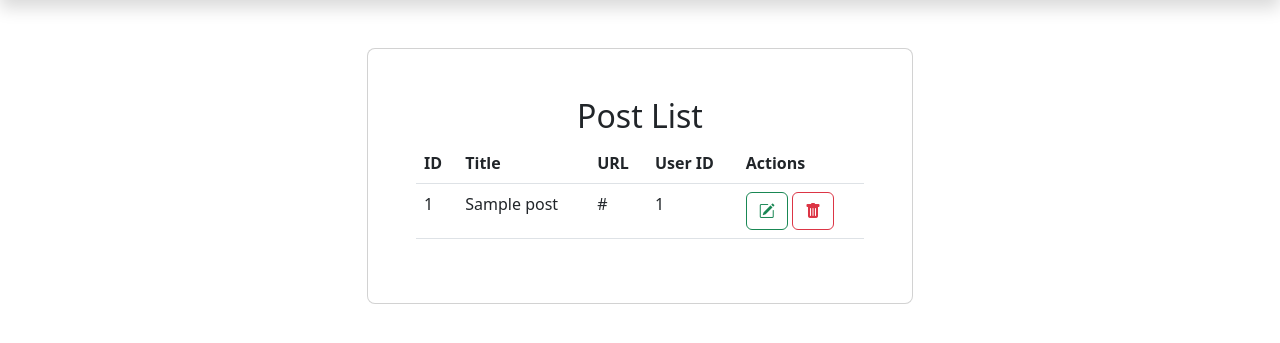
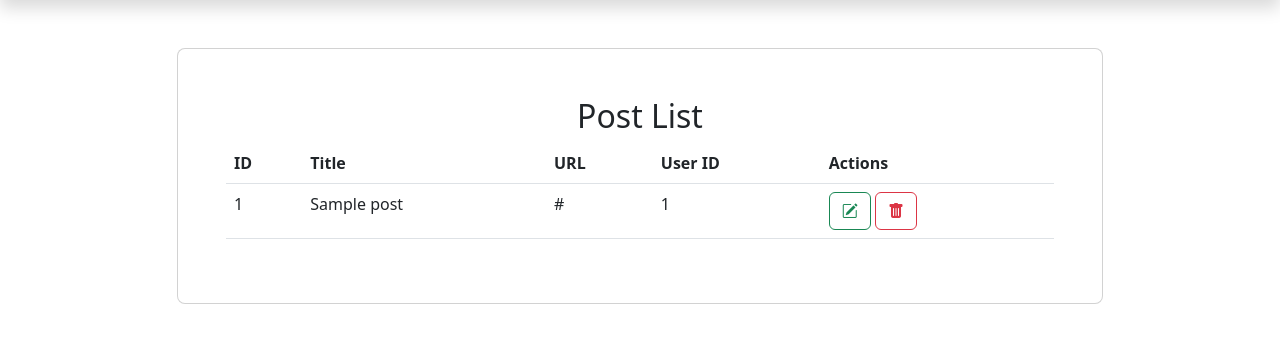
Before and after one commit to shim369/FastAPI-MySQL-Post-App, a FastAPI app: page / in a window 1280 px wide. Shown: the part 72-415 px from the top of the page. Run offline with FastAPI, Linux system fonts and the light colour scheme; tables that the repository leaves empty hold one stand-in row (values such as "Sample post").

Commit message:
update bootstrap

```diff
--- a/templates/add.html
+++ b/templates/add.html
@@ -2,7 +2,7 @@
 <main>
   <div class="container py-5 h-100">
     <div class="row d-flex justify-content-center align-items-center h-100">
-      <div class="col-lg-8 col-xl-6">
+      <div class="col-10">
         <div class="card rounded-3">
           <div class="card-body p-4 p-md-5">
             <h2 class="text-center">Add Post</h2>
--- a/templates/edit.html
+++ b/templates/edit.html
@@ -2,7 +2,7 @@
 <main>
   <div class="container py-5 h-100">
     <div class="row d-flex justify-content-center align-items-center h-100">
-      <div class="col-lg-8 col-xl-6">
+      <div class="col-10">
         <div class="card rounded-3">
           <div class="card-body p-4 p-md-5">
             <h2 class="text-center">Edit Post</h2>
--- a/templates/index.html
+++ b/templates/index.html
@@ -2,7 +2,7 @@
 <main>
   <div class="container py-5 h-100">
     <div class="row d-flex justify-content-center align-items-center h-100">
-      <div class="col-lg-8 col-xl-6">
+      <div class="col-10">
         <div class="card rounded-3">
           <div class="card-body p-4 p-md-5">
             <h2 class="text-center">Post List</h2>
```
